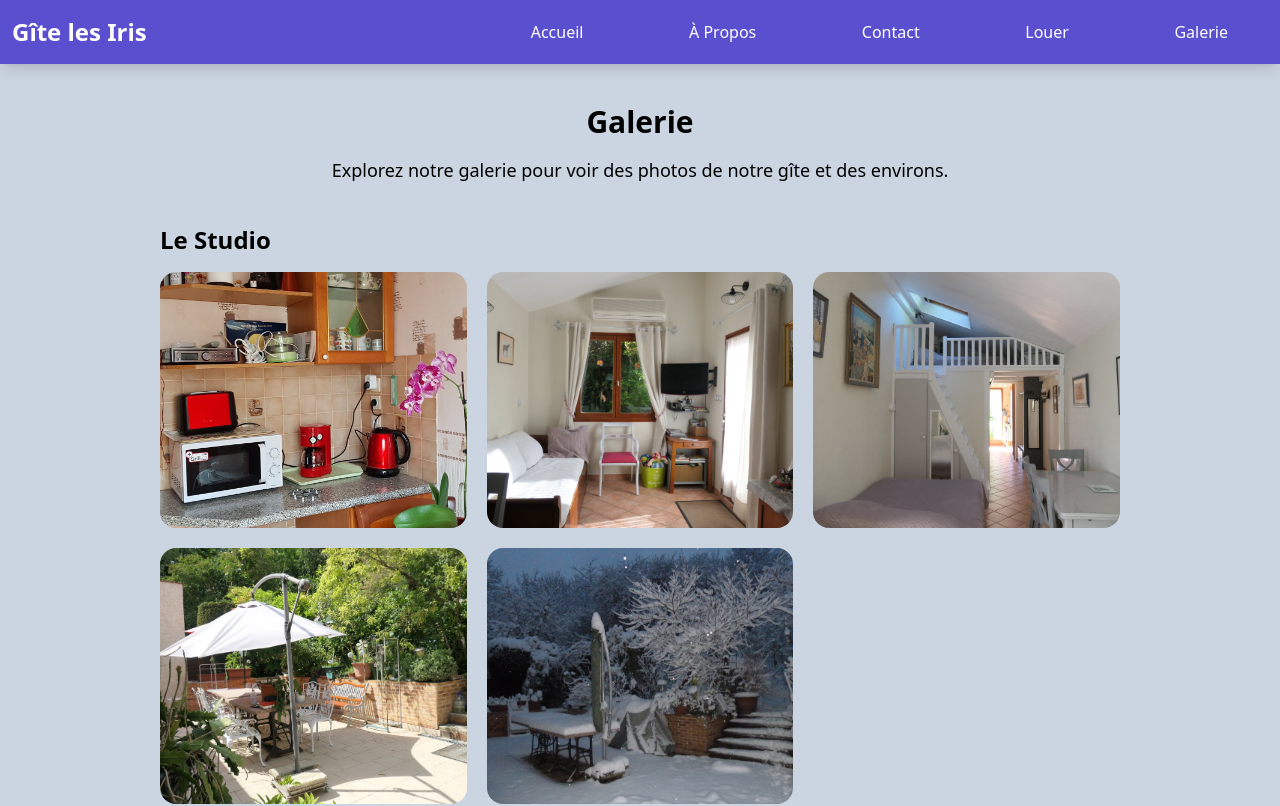
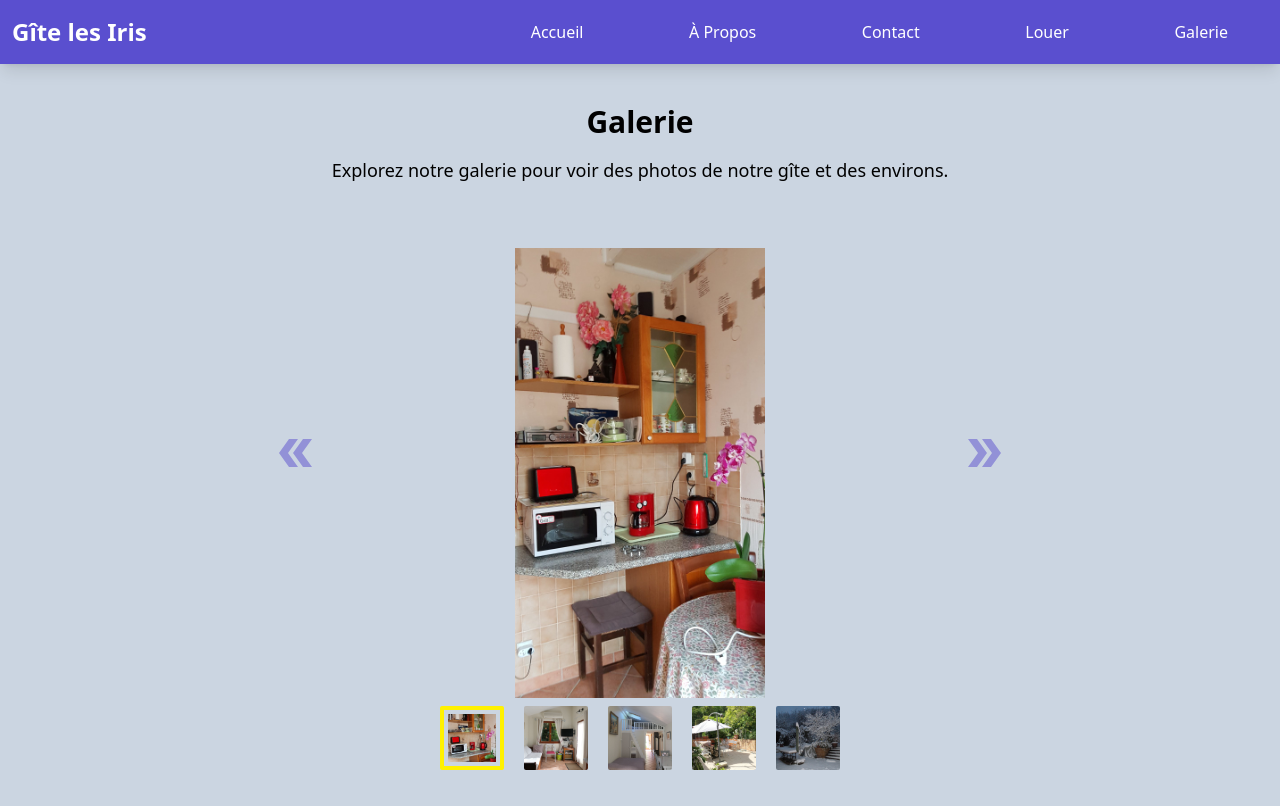
Before and after one commit to Miracuchi/gite-les-iris, a React (Vite) app: page /gallery in a window 1280 px wide. Shown: the top 806 px of the page. Built offline with nearby package versions, Linux system fonts and the light colour scheme.

Commit message:
fix: added a border when an image is selected

```diff
--- a/src/components/GallerySection.tsx
+++ b/src/components/GallerySection.tsx
@@ -61,18 +61,23 @@ export default function GallerySection({
             closeModal={closeModal}
             slides={galleryData.slides}
             currentImageIndex={currentImageIndex}
+            setCurrentImageIndex={setCurrentImageIndex}
           />
-          <div className="md:flex hidden gap-5 w-[75%] mx-auto cursor-pointer justify-center mt-2">
+          {/* <div className="md:flex hidden gap-5 w-[75%] mx-auto cursor-pointer justify-center mt-2">
             {galleryData.slides.map((card, index) => (
               <div key={index} className="">
                 <img
                   src={card}
-                  className="rounded-sm h-16 w-16 object-cover mx-auto"
-                  onClick={() => openModal(index)}
+                  className={`rounded-sm h-16 w-16 object-cover mx-auto ${
+                    currentImageIndex === index
+                      ? "border-4 border-iris_yellow p-1"
+                      : ""
+                  }`}
+                  onClick={() => setCurrentImageIndex(index)}
                 />
               </div>
             ))}
-          </div>
+          </div> */}
         </div>
       </Modal>
     </section>
--- a/src/components/Slider.tsx
+++ b/src/components/Slider.tsx
@@ -1,14 +1,16 @@
-import { useEffect, useRef, useState } from "react";
+import { Dispatch, SetStateAction, useEffect, useRef, useState } from "react";
 import { MdDoubleArrow } from "react-icons/md";
 
 export default function ImageSlider({
   slides,
   currentImageIndex = 0,
   closeModal,
+  setCurrentImageIndex,
 }: {
   slides: string[];
   currentImageIndex?: number;
   closeModal?: () => void;
+  setCurrentImageIndex?: Dispatch<SetStateAction<number>>;
 }) {
   const [currentSlideIndex, setCurrentSlideIndex] = useState(currentImageIndex);
   const slidesLength = slides.length;
@@ -20,13 +22,27 @@ export default function ImageSlider({
   }, [currentImageIndex]);
 
   const nextSlide = () => {
-    setCurrentSlideIndex((prevIndex) => (prevIndex + 1) % slidesLength);
+    setCurrentSlideIndex((prevIndex) => {
+      const newIndex = prevIndex === slidesLength - 1 ? 0 : prevIndex + 1;
+      // Utiliser un if explicite
+      if (setCurrentImageIndex) {
+        setCurrentImageIndex(newIndex);
+      }
+      return newIndex;
+    });
   };
 
   const previousSlide = () => {
-    setCurrentSlideIndex(
-      (prevIndex) => (prevIndex - 1 + slidesLength) % slidesLength
-    );
+    setCurrentSlideIndex((prevIndex) => {
+      const newIndex = prevIndex === 0 ? slidesLength - 1 : prevIndex - 1;
+
+      // Utiliser un if explicite
+      if (setCurrentImageIndex) {
+        setCurrentImageIndex(newIndex);
+      }
+
+      return newIndex;
+    });
   };
 
   const handleTouchStart = (e: React.TouchEvent) => {
@@ -49,6 +65,7 @@ export default function ImageSlider({
     "text-5xl hover:scale-150 text-iris_purple opacity-50 hover:opacity-100 duration-300";
 
   return (
+    <>
       <div
         className="flex justify-center items-center mx-3 md:mx-0 "
         onClick={closeModal}
@@ -100,6 +117,25 @@ export default function ImageSlider({
         >
           <MdDoubleArrow />
         </button>
+      </div>{" "}
+      <div className="md:flex hidden gap-5 w-[75%] mx-auto cursor-pointer justify-center mt-2">
+        {slides.map((card, index) => (
+          <div key={index} className="">
+            <img
+              src={card}
+              className={`rounded-sm h-16 w-16 object-cover mx-auto ${
+                currentSlideIndex === index
+                  ? "border-4 border-iris_yellow p-1"
+                  : ""
+              }`}
+              onClick={(e) => {
+                setCurrentSlideIndex(index);
+                e.stopPropagation();
+              }}
+            />
           </div>
+        ))}
+      </div>
+    </>
   );
 }
--- a/src/pages/Gallery.tsx
+++ b/src/pages/Gallery.tsx
@@ -1,4 +1,5 @@
 import GallerySection from "../components/GallerySection";
+import Slider from "../components/Slider";
 import {
   aroundCrecyData,
   cityCrecyData,
@@ -16,6 +17,9 @@ export default function Gallery() {
         Explorez notre galerie pour voir des photos de notre gîte et des
         environs.
       </p>
+      <Slider slides={studioSliderData.slides} />
+      <Slider slides={cityCrecyData.slides} />
+
       <GallerySection galleryData={studioSliderData} />
       <GallerySection galleryData={cityCrecyData} />
 
```
Also changed, not shown: 1 other file (tests, documents, lock files or other folders). Lines whose indentation alone changed are shown as unchanged.
